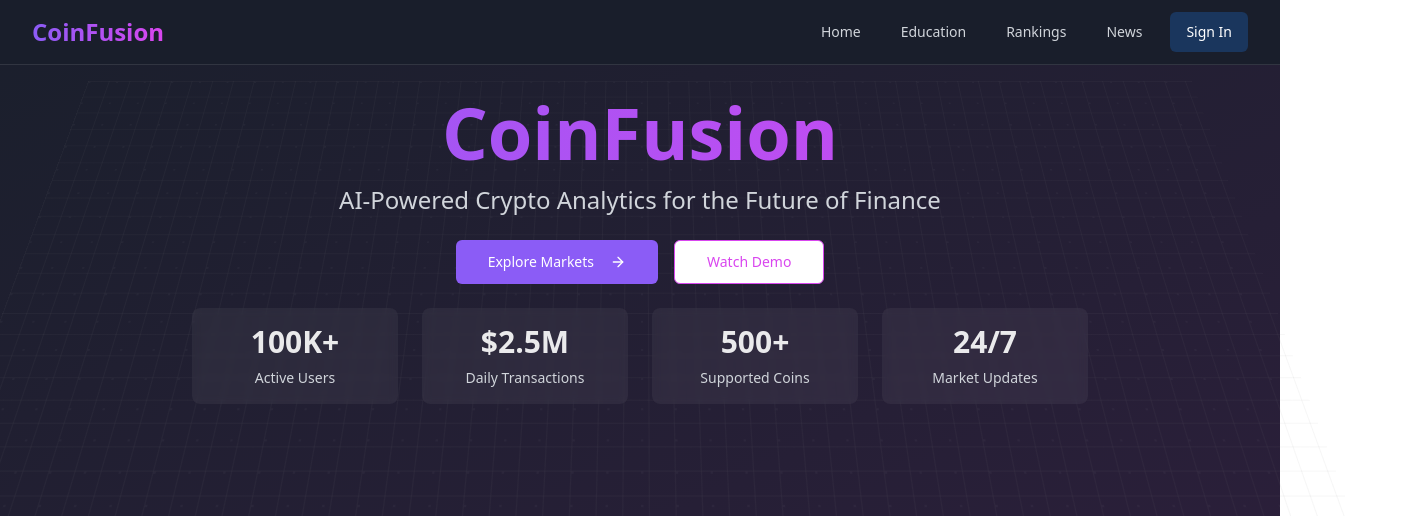
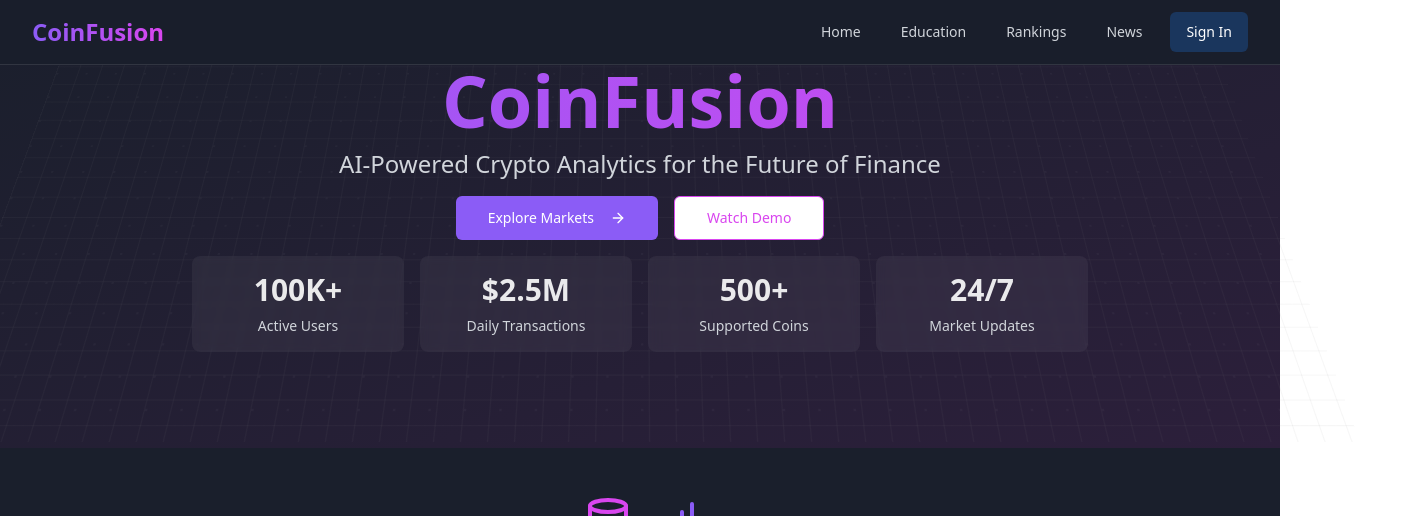
Before and after one commit to crypto-ai-agent/Coinfusion, a React (Vite) app: page / in a window 1280 px wide. Shown: the top 516 px of the page, 1402 px wide, since content can reach past the window. Built offline with nearby package versions, Linux system fonts and the light colour scheme; no server answers.

Commit message:
Resize Hero Section
Reduced the height of the Hero section by approximately 30% to position the Live Market Data higher on the page.
[skip gpt_engineer]

```diff
--- a/src/components/Hero.tsx
+++ b/src/components/Hero.tsx
@@ -3,7 +3,7 @@ import { Button } from "@/components/ui/button";
 
 export const Hero = () => {
   return (
-    <div className="relative min-h-[80vh]">
+    <div className="relative min-h-[56vh]"> {/* Reduced from 80vh to 56vh (30% reduction) */}
       {/* Background with gradient and 3D effect */}
       <div className="absolute inset-0 bg-gradient-to-br from-[#1A1F2C] to-[#2C1F3B] z-0">
         {/* Animated particles/dots effect */}
@@ -27,9 +27,9 @@ export const Hero = () => {
         transformOrigin: 'center center',
       }} />
 
-      <div className="relative z-10 max-w-7xl mx-auto px-4 sm:px-6 lg:px-8 pt-24 pb-16">
-        <div className="text-center space-y-6">
-          <div className="space-y-4">
+      <div className="relative z-10 max-w-7xl mx-auto px-4 sm:px-6 lg:px-8 pt-16 pb-12"> {/* Reduced padding */}
+        <div className="text-center space-y-4"> {/* Reduced spacing */}
+          <div className="space-y-3"> {/* Reduced spacing */}
             <h1 className="text-5xl md:text-7xl font-bold bg-clip-text text-transparent bg-gradient-to-r from-[#8B5CF6] to-[#D946EF] animate-fade-in">
               CoinFusion
             </h1>
@@ -56,7 +56,7 @@ export const Hero = () => {
             </Button>
           </div>
 
-          <div className="grid grid-cols-2 md:grid-cols-4 gap-6 max-w-4xl mx-auto mt-12 text-white/90 animate-fade-in delay-400">
+          <div className="grid grid-cols-2 md:grid-cols-4 gap-4 max-w-4xl mx-auto mt-8 text-white/90 animate-fade-in delay-400"> {/* Reduced gap and margin */}
             {[
               { label: "Active Users", value: "100K+" },
               { label: "Daily Transactions", value: "$2.5M" },
```
